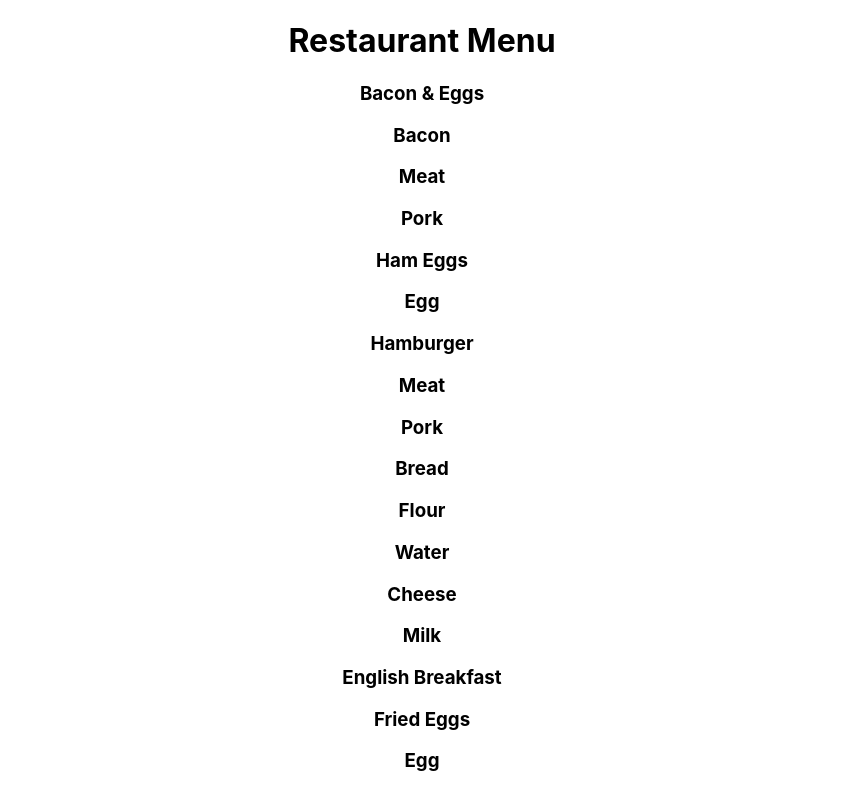
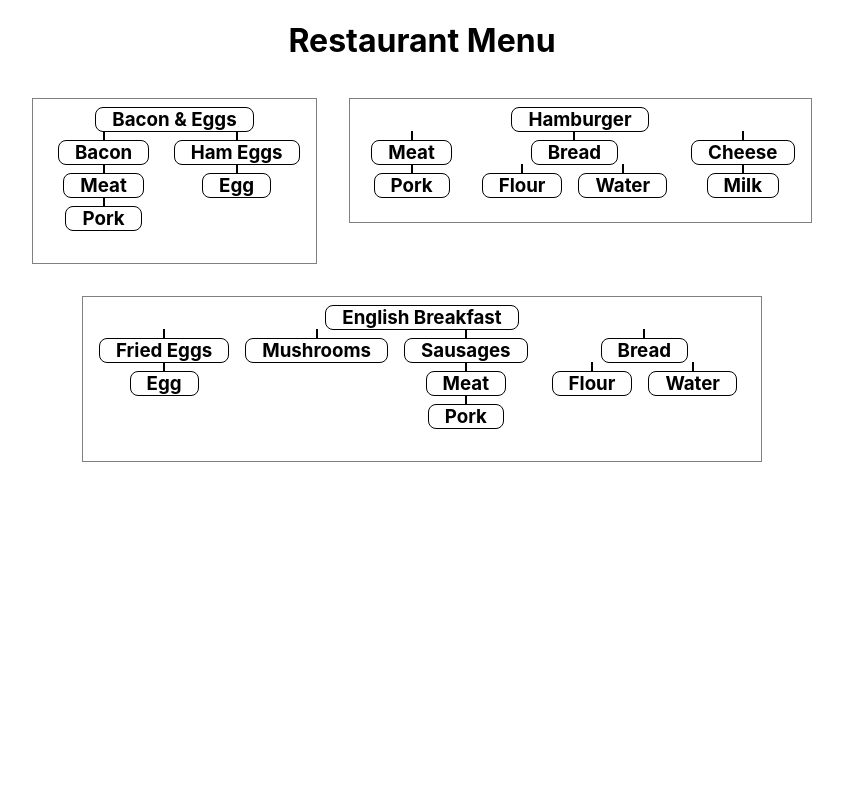
Before and after one commit to dragos-vlasie/gsg-tech-challenge, a React (Create React App) app: page / in a window 1280 px wide. Shown: the top 793 px of the page, without its empty margins (218-1061 px from the left). Built offline with nearby package versions, Linux system fonts and the light colour scheme.

Commit message:
styled the MenuOptions component
Also added level prop to keep track of the nested level

```diff
--- a/src/App.js
+++ b/src/App.js
@@ -107,8 +107,17 @@ function App() {
   return (
     <div className="App">
       <h1> Restaurant Menu</h1>
-      {menuData.map((data) => (
-        <MenuOptions data={data} />
+      {menuData.map((data, index) => (
+        <div
+          key={"menu-item" + index}
+          style={{
+            border: "1px solid grey",
+            margin: "16px",
+            display: "inline-block",
+          }}
+        >
+          <MenuOptions data={data} />
+        </div>
       ))}
     </div>
   );
--- a/src/components/MenuOptions.js
+++ b/src/components/MenuOptions.js
@@ -1,13 +1,43 @@
 import React from "react";
 
-export const MenuOptions = ({ data }) => {
-  const nestedItems =
+const styles = {
+  label: {
+    margin: "0",
+    position: "relative",
+    border: "1px solid",
+    display: "inline-block",
+    padding: "0 16px",
+    borderRadius: "8px",
+  },
+  span: {
+    width: "2px",
+    height: "10px",
+    background: "black",
+    display: "block",
+    position: "absolute",
+    top: "-10px",
+    left: "0",
+    right: "0",
+    margin: "auto",
+  },
+};
+
+export const MenuOptions = ({ data = {}, level = 1 }) => {
+  if (!Object.keys(data).length) return <h2>No data to display</h2>;
+
+  const ingredients =
     data.children &&
-    data.children.map((nestedItem, index) => <MenuOptions key={"ingredient-" + index} data={nestedItem} />);
+    data.children.map((nestedItem, index) => (
+      <MenuOptions key={"ingredient-" + index} data={nestedItem} level={level + 1} />
+    ));
+
   return (
-    <div className="MenuOptions">
-      <h3>{data.label}</h3>
-      {nestedItems}
+    <div style={{ display: "block", margin: "8px" }}>
+      <h3 style={styles.label}>
+        {data.label}
+        {level > 1 ? <span style={styles.span}></span> : null}
+      </h3>
+      <div style={{ display: "flex", justifyContent: "center" }}>{ingredients}</div>
     </div>
   );
 };
```
